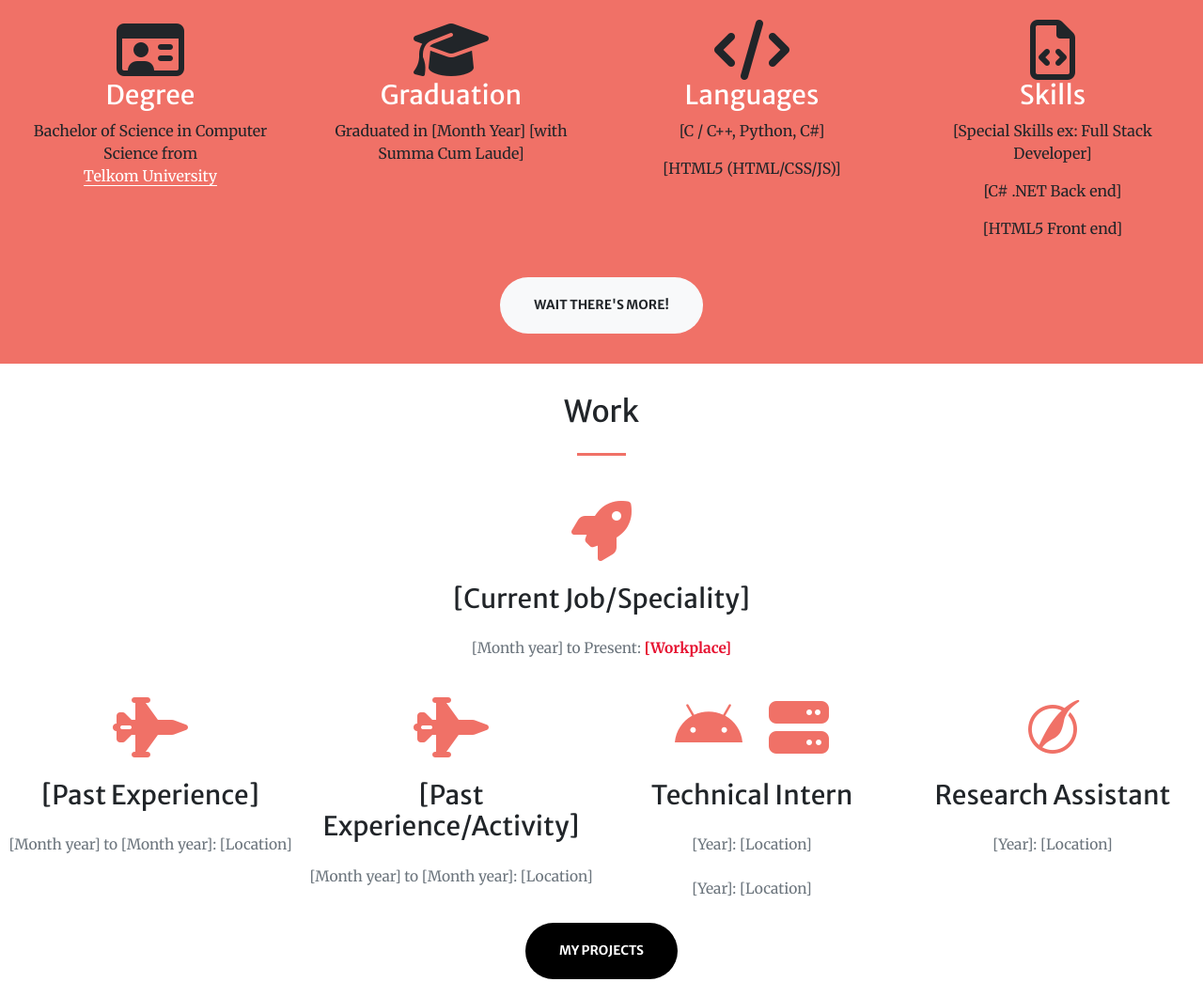
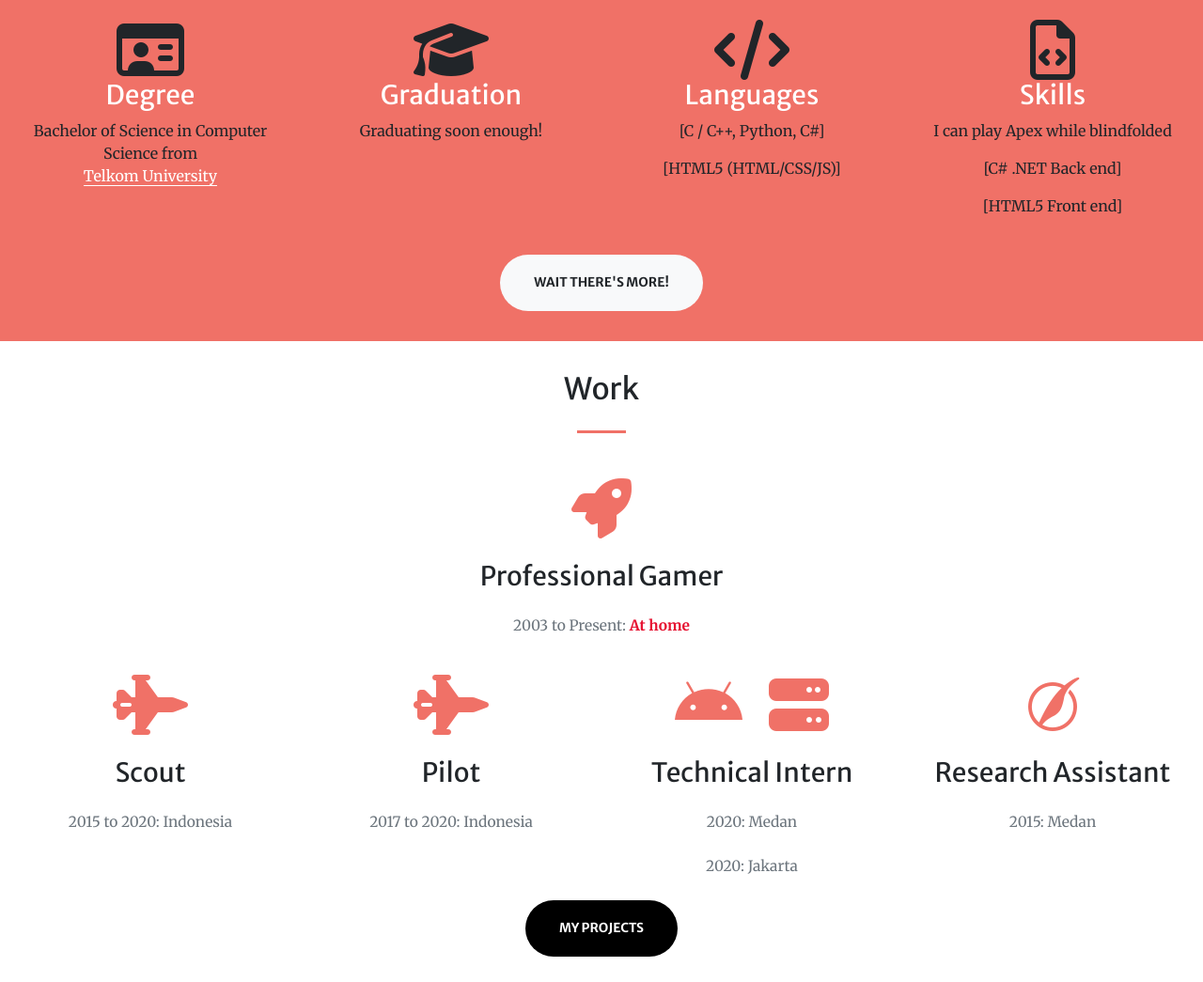
Before and after one commit to farhanrkt/farhanrkt.github.io, a plain HTML site: page index.html in a window 1280 px wide. Shown: the part 948-1993 px from the top of the page at 94% size. Drawn offline with nearby package versions, Linux system fonts and the light colour scheme; files whose address does not match are found by name.

Commit message:
Update index.html

```diff
--- a/index.html
+++ b/index.html
@@ -43,7 +43,7 @@
     <div class="container">
 
       <!-- Updated with latest Creative -->
-      <a class="navbar-brand js-scroll-trigger" href="#page-top">[Your Site Name Here]</a>
+      <a class="navbar-brand js-scroll-trigger" href="#page-top">Hello Farhan</a>
       <button class="navbar-toggler navbar-toggler-right" type="button"
               data-toggle="collapse" data-target="#navbarResponsive"
               aria-controls="navbarResponsive" aria-expanded="false"
@@ -80,13 +80,13 @@
       <div class="row">
         <div class="col-lg-10 mx-auto">
           <h1 class="text-uppercase">
-            <strong>[Your Full Name]</strong>
+            <strong>Farhan Rangkuti</strong>
           </h1>
           <hr class="divider my-4" />
         </div>
         <div class="col-lg-8 mx-auto">
-          <p class="text-faded text-black mb-5">[A brief introduction about me]</p>
-          <p class="text-italic font-weight-bold mb-5">[Current Job/Speciality, Quote, etc.]</a></p>
+          <p class="text-faded text-black mb-5">Male, 20 years old</p>
+          <p class="text-italic font-weight-bold mb-5">I do games and stuff!</a></p>
           <a class="btn btn-primary btn-xl js-scroll-trigger" href="#about">Find Out More!</a>
         </div>
       </div>
@@ -113,7 +113,7 @@
         <div class="col-lg-3 col-md-6 col-sm-6 text-center div-padding-fix mb-4">
           <i class="fa fa-4x fa-graduation-cap text-faded sr-icons"></i>
           <h3 class="text-white">Graduation</h3>
-          <p class="text-faded">Graduated in [Month Year] [with Summa Cum Laude]</p>
+          <p class="text-faded">Graduating soon enough!</p>
         </div>
 
         <div class="col-lg-3 col-md-6 col-sm-6 text-center mb-4">
@@ -126,7 +126,7 @@
         <div class="col-lg-3 col-md-6 col-sm-6 text-center mb-4">
           <i class="fa fa-4x fa-file-code-o text-faded sr-icons"></i>
           <h3 class="text-white">Skills</h3>
-					<p class="text-faded">[Special Skills ex: Full Stack Developer]</p>
+					<p class="text-faded">I can play Apex while blindfolded</p>
           <p class="text-faded no-margin">[C# .NET Back end]</p>
           <p class="text-faded">[HTML5 Front end]</p>
         </div>
@@ -150,30 +150,30 @@
         </div>
 	      <div class="col-sm-12 text-center mt-4 mb-4">
           <i class="fa fa-4x fa-rocket text-primary sr-icons"></i>
-          <h3 class="mt-4 mb-4">[Current Job/Speciality]</h3>
-          <p class="text-muted">[Month year] to Present: <span class="RtnRed">[Workplace]</span></p>
+          <h3 class="mt-4 mb-4">Professional Gamer</h3>
+          <p class="text-muted">2003 to Present: <span class="RtnRed">At home</span></p>
         </div>
         <div class="col-lg-3 col-sm-6 text-center">
           <i class="fa fa-4x fa-fighter-jet text-primary sr-icons"></i>
-          <h3 class="mt-4 mb-4">[Past Experience]</h3>
-          <p class="text-muted">[Month year] to [Month year]: [Location]</p>
+          <h3 class="mt-4 mb-4">Scout</h3>
+          <p class="text-muted">2015 to 2020: Indonesia</p>
         </div>
         <div class="col-lg-3 col-sm-6 text-center">
           <i class="fa fa-4x fa-fighter-jet text-primary sr-icons"></i>
-          <h3 class="mt-4 mb-4">[Past Experience/Activity]</h3>
-          <p class="text-muted">[Month year] to [Month year]: [Location]</p>
+          <h3 class="mt-4 mb-4">Pilot</h3>
+          <p class="text-muted">2017 to 2020: Indonesia</p>
         </div>
         <div class="col-lg-3 col-sm-6 text-center">
           <i class="fa fa-4x fa-android text-primary sr-icons"></i>
           <i class="fa fa-4x fa-server text-primary sr-icons ml-4"></i>
           <h3 class="mt-4 mb-4">Technical Intern</h3>
-          <p class="text-muted mb-4">[Year]: [Location]</p>
-          <p class="text-muted mb-4">[Year]: [Location]</p>
+          <p class="text-muted mb-4">2020: Medan</p>
+          <p class="text-muted mb-4">2020: Jakarta</p>
         </div>
         <div class="col-lg-3 col-sm-6 text-center">
           <i class="fa fa-4x fa-pied-piper text-primary sr-icons"></i>
           <h3 class="mt-4 mb-4">Research Assistant</h3>
-          <p class="text-muted">[Year]: [Location]</p>
+          <p class="text-muted">2015: Medan</p>
         </div>
       </div>
 
```
